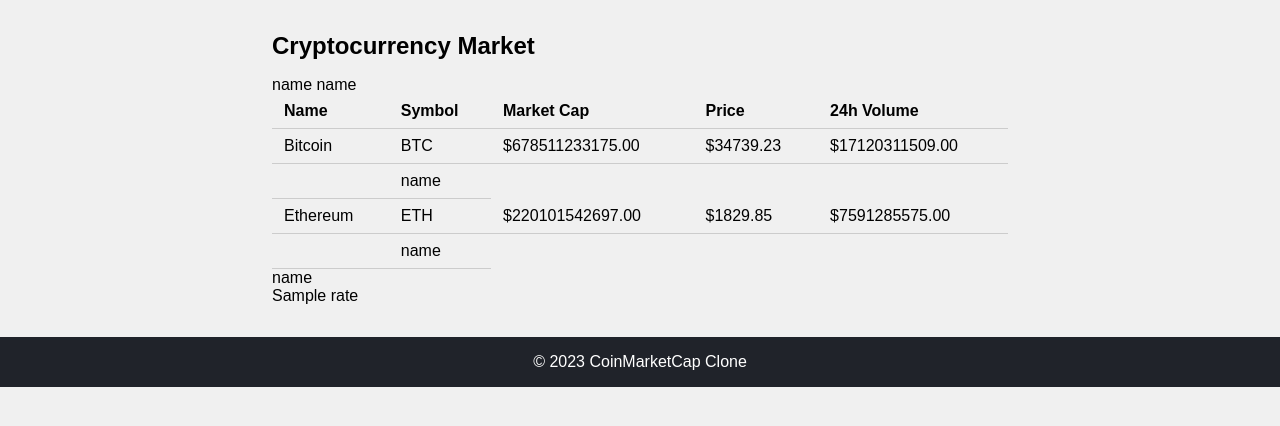
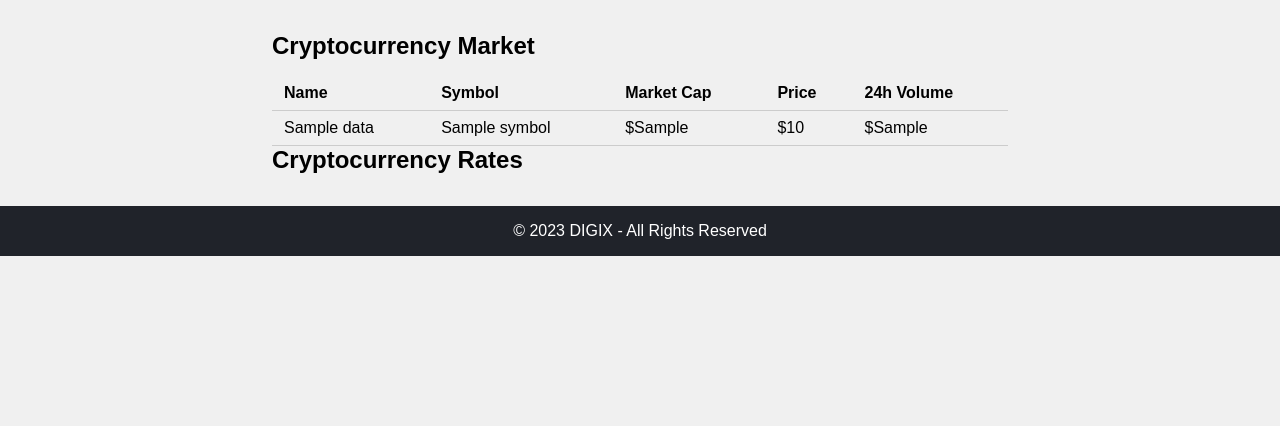
Before and after one commit to RH0IS/DIGIX, a Django app: page / in a window 1280 px wide. Shown: the part 98-524 px from the top of the page. Run offline with Django 4.2, Linux system fonts and the light colour scheme; data comes from the database, SQL or seed files in the repository; both versions use the stored data as it was after the commit; a database or web service that is not in the repository returns one stand-in record (values such as "Sample title"); data that the repository does not hold is empty.

Commit message:
Richik | cryptodata | Calling Api to show crypto data

```diff
--- a/coinmarketapp/views.py
+++ b/coinmarketapp/views.py
@@ -1,31 +1,74 @@
 # coinmarketapp/views.py
-
+import requests
 from django.shortcuts import render
 from .models import CryptoCurrency
-import requests
 
 def crypto_list(request):
-    cryptocurrencies = CryptoCurrency.objects.all()
-    data = {}
-    # data["crypto_data"] = get_crypto_data()
-    data = get_crypto_data()
-    return render(request, 'coinmarketapp/crypto_list.html', {'cryptocurrencies': cryptocurrencies,'crypto_rates':data})
+    # Define the CoinMarketCap API URL
+    api_url = "https://pro-api.coinmarketcap.com/v1/cryptocurrency/listings/latest"
 
-def index(request):
-    data = {}
-    data["crypto_data"] = get_crypto_data()
-    return render(request, "myappF23/index.html", context=data)
+    # Define your API key (replace with your actual CoinMarketCap API key)
+    api_key = "Y1400ea97-a782-4685-81f3-d9ad1ef83928"
+
+    # Define parameters for the API request
+    params = {
+        'start': 1,  # Starting record
+        'limit': 10,  # Number of cryptocurrencies to retrieve
+        'convert': 'USD',  # Convert prices to USD
+    }
+
+    # Define headers with your API key
+    headers = {
+        'X-CMC_PRO_API_KEY': api_key,
+    }
+
+    # Make the API request
+    response = requests.get(api_url, params=params, headers=headers)
+
+    if response.status_code == 200:
+        # Parse the JSON response
+        data = response.json()
+
+        # Extract relevant data from the API response
+        cryptocurrencies = []
+        for crypto in data['data']:
+            name = crypto['name']
+            symbol = crypto['symbol']
+            market_cap = crypto['quote']['USD']['market_cap']
+            price = crypto['quote']['USD']['price']
+            volume_24h = crypto['quote']['USD']['volume_24h']
+
+            crypto_obj = CryptoCurrency(
+                name=name,
+                symbol=symbol,
+                market_cap=market_cap,
+                price=price,
+                volume_24h=volume_24h
+            )
+            cryptocurrencies.append(crypto_obj)
+
+        # Pass the cryptocurrency data to the template
+        return render(request, 'coinmarketapp/crypto_list.html', {'cryptocurrencies': cryptocurrencies})
+    else:
+        # Handle API request error
+        return render(request, 'coinmarketapp/error.html')
 
 
-# return the data received from api as json object
-def get_crypto_data():
-    # api_url = "https://api.coinmarketcap.com/v1/ticker/?limit=10"
-    api_url = "http://api.coinlayer.com/live?access_key=cc193be204150f270335cb8652f14683"
-    try:
-        data = requests.get(api_url).json()
-
-    except Exception as e:
-        print(e)
-        data = dict()
-    rates = data['rates']
-    return rates
+# def index(request):
+#     data = {}
+#     data["crypto_data"] = get_crypto_data()
+#     return render(request, "myappF23/index.html", context=data)
+#
+#
+# # return the data received from api as json object
+# def get_crypto_data():
+#     # api_url = "https://api.coinmarketcap.com/v1/ticker/?limit=10"
+#     api_url = "http://api.coinlayer.com/live?access_key=cc193be204150f270335cb8652f14683"
+#     try:
+#         data = requests.get(api_url).json()
+#
+#     except Exception as e:
+#         print(e)
+#         data = dict()
+#     #rates = data['rates']
+#     return data
--- a/templates/coinmarketapp/crypto_list.html
+++ b/templates/coinmarketapp/crypto_list.html
@@ -1,13 +1,13 @@
 <!-- coinmarketapp/templates/coinmarketapp/crypto_list.html -->
 
 <!DOCTYPE html>
-{%  load static %}
+{% load static %}
 <html lang="en">
 <head>
     <meta charset="UTF-8">
     <meta name="viewport" content="width=device-width, initial-scale=1.0">
     <link rel="stylesheet" type="text/css" href="{% static 'coinmarketapp/styles.css' %}">
-    <title>CoinMarketCap Clone</title>
+    <title>DIGIX - Coin Market Application</title>
 </head>
 <body>
     <header>
@@ -38,44 +38,26 @@
                 {% for cryptocurrency in cryptocurrencies %}
                 <tr>
                     <td>{{ cryptocurrency.name }}</td>
-                    {% for key,value in crypto_rates.items %}
-
-                        {{ key }}
-                    {% endfor %}
                     <td>{{ cryptocurrency.symbol }}</td>
                     <td>${{ cryptocurrency.market_cap }}</td>
                     <td>${{ cryptocurrency.price }}</td>
-
                     <td>${{ cryptocurrency.volume_24h }}</td>
                 </tr>
-                    <tr>
-                        <td></td>
-                        <td>{% for key,value in crypto_rates.items %}
-
-                        {{ key }}
-                    {% endfor %}</td>
-                    </tr>
                 {% endfor %}
-
             </table>
-            {% for key,value in crypto_rates.items %}
-            <div class="list-group-item list-group-item-{% if coin.percent_change_1h.0 == '-'%}danger{% else %}success{% endif %}">
-                <div class="row">
-                    <div class="col-md-3">
-                        {{key}}
-                    </div>
-                    <div class="col-md-3">
-                        {{value}}
-                    </div>
-
-                </div>
+            <div class="crypto-rates">
+                <h2>Cryptocurrency Rates</h2>
+                <ul>
+                    {% for key, value in crypto_rates.items %}
+                    <li>{{ key }}: {{ value }}</li>
+                    {% endfor %}
+                </ul>
             </div>
-            {% endfor %}
         </section>
     </main>
 
     <footer>
-        <p>&copy; 2023 CoinMarketCap Clone</p>
+        <p>&copy; 2023 DIGIX - All Rights Reserved</p>
     </footer>
 </body>
 </html>
```
Also changed, not shown: templates/coinmarketapp/error.html (added, +10 -0 lines), db.sqlite3.
